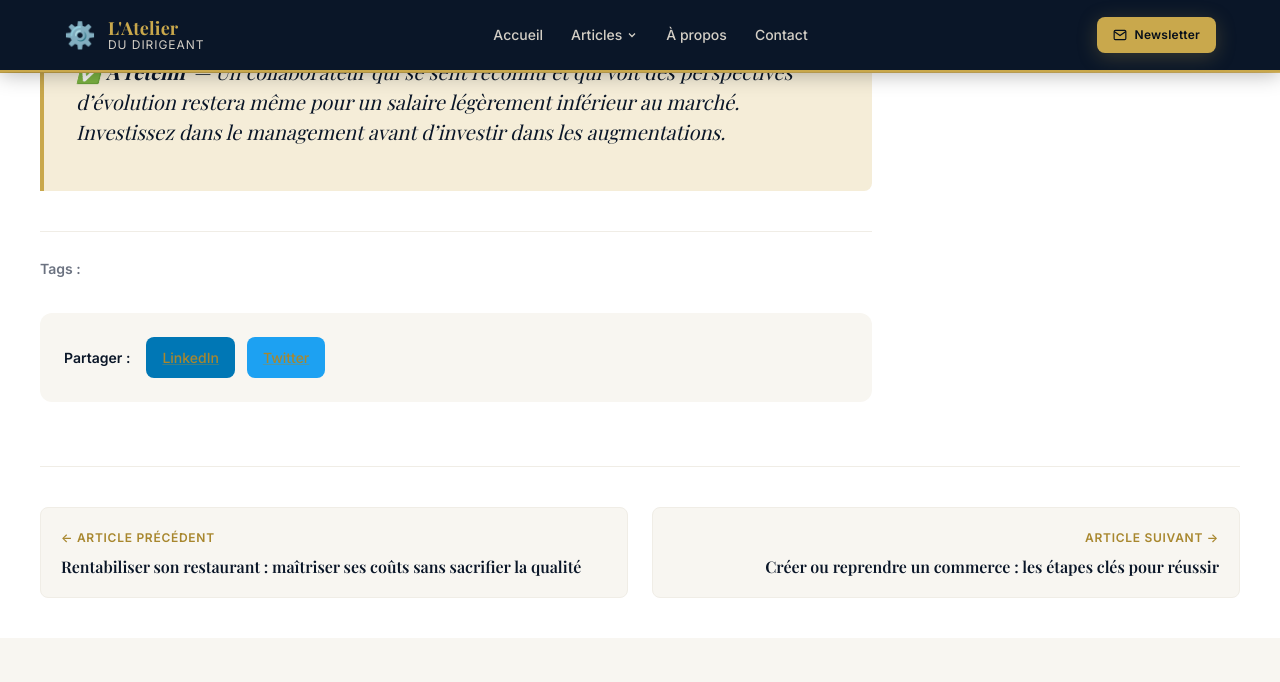
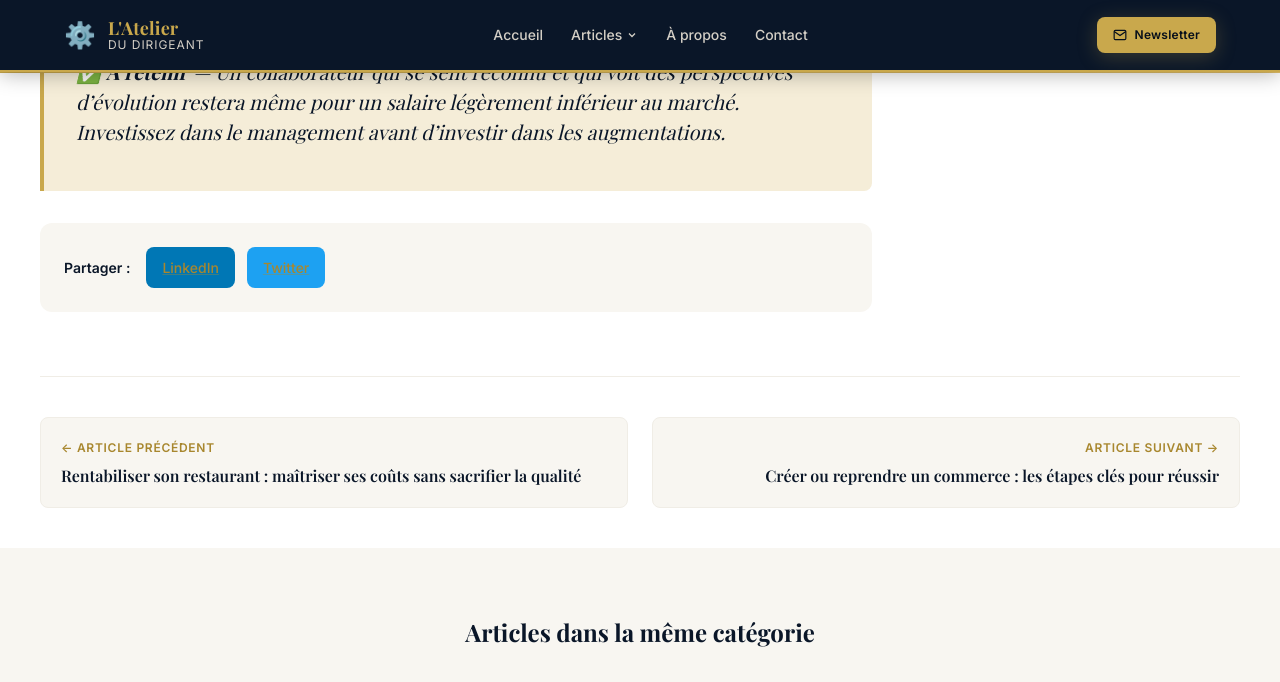
Before and after one commit to Arno2026-creator/blog-atelier-dirigeant, a Jekyll site: the page built from _posts/2026-09-01-comment-recruter-efficacement-commerce-restauration.md, in a window 1280 px wide and 900 px high, scrolled down 2965 px, cut to the strip 0-682 px from the top of the window. Built offline with Jekyll 4.4.1, drawn with Linux system fonts in a browser that asks for light colours; a script that is not in the unit is left out.

Commit message:
Update post.html

```diff
--- a/_layouts/post.html
+++ b/_layouts/post.html
@@ -40,7 +40,7 @@ layout: default
 <div class="post-body__layout">
 <div class="post-content" itemprop="articleBody">
         {{ content }}
-        {% if page.tags and page.tags.size &gt; 0 %}
+       {% if page.tags != empty %}
           <div class="post-tags">
 <span class="post-tags__label">Tags :</span>
             {% for tag in page.tags %}<span class="post-tag">{{ tag }}</span>{% endfor %}
```
